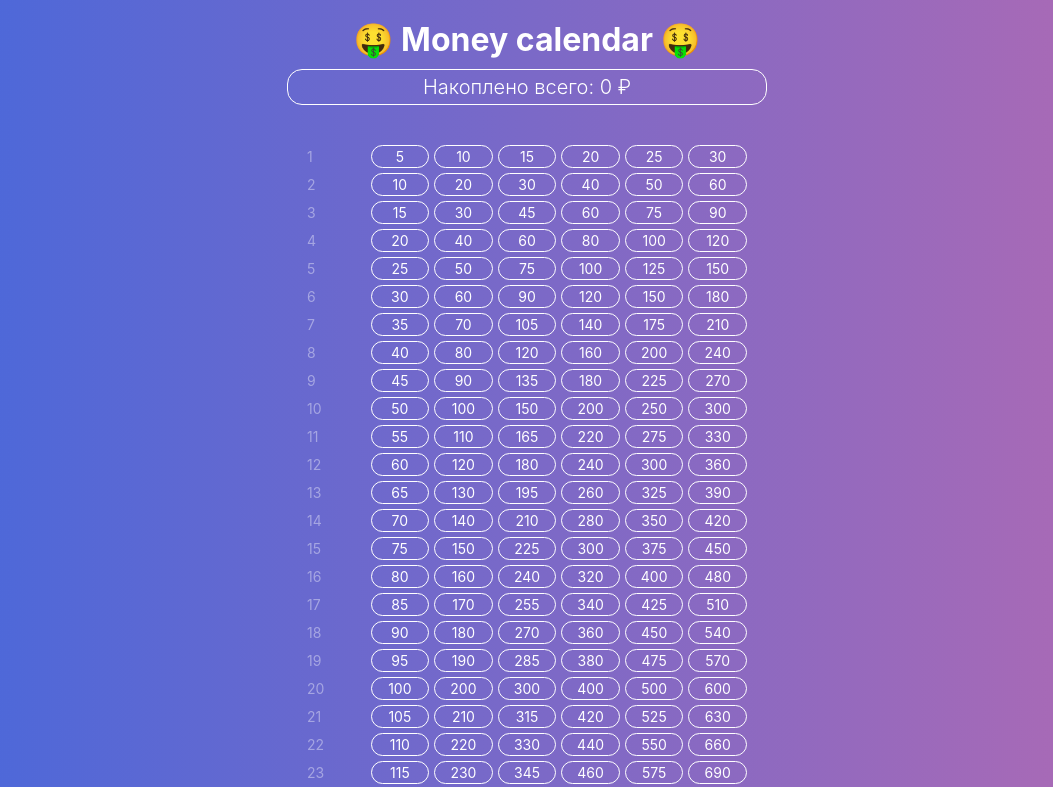
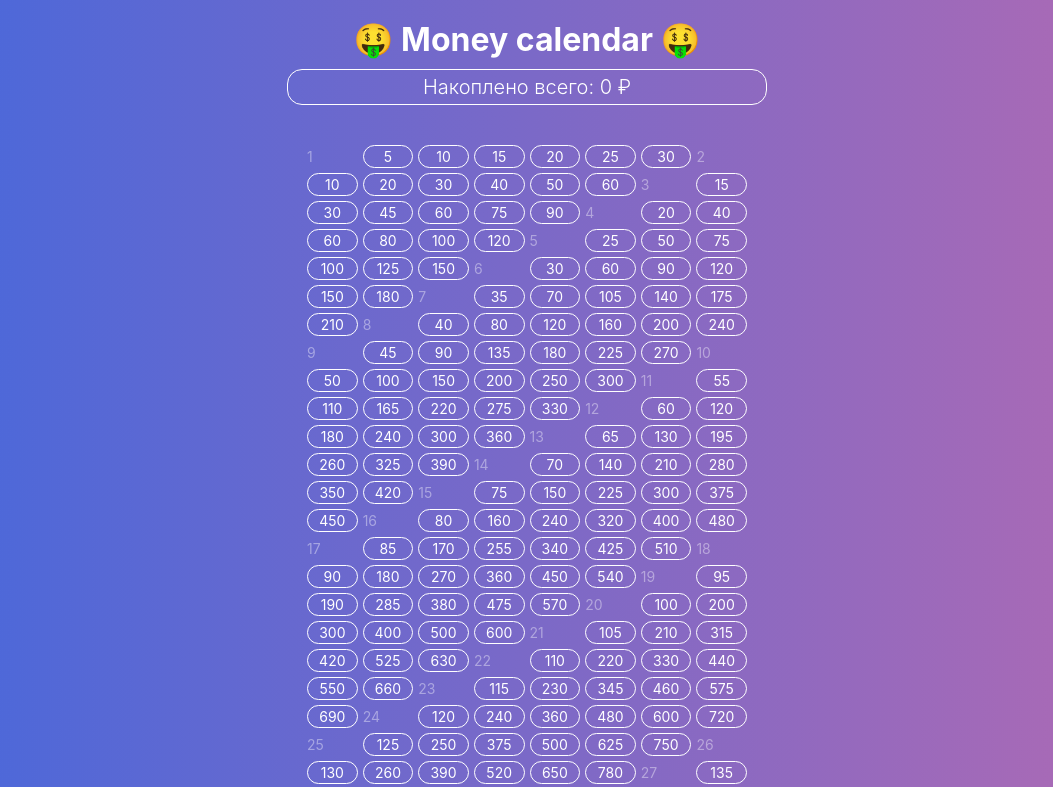
Before and after one commit to nicholasitnikov/calendar, a Next.js app: page / in a window 1280 px wide. Shown: the top 787 px of the page, without its empty margins (113-1166 px from the left). Built offline with nearby package versions, Linux system fonts and the light colour scheme.

Commit message:
feat: add seventh day

```diff
--- a/styles/index.module.css
+++ b/styles/index.module.css
@@ -23,7 +23,7 @@
 
 .cells {
     display: grid;
-    grid-template-columns: repeat(7, 1fr);
+    grid-template-columns: repeat(8, 1fr);
     padding: 20px;
     grid-gap: 5px;
     max-width: 480px;
```
